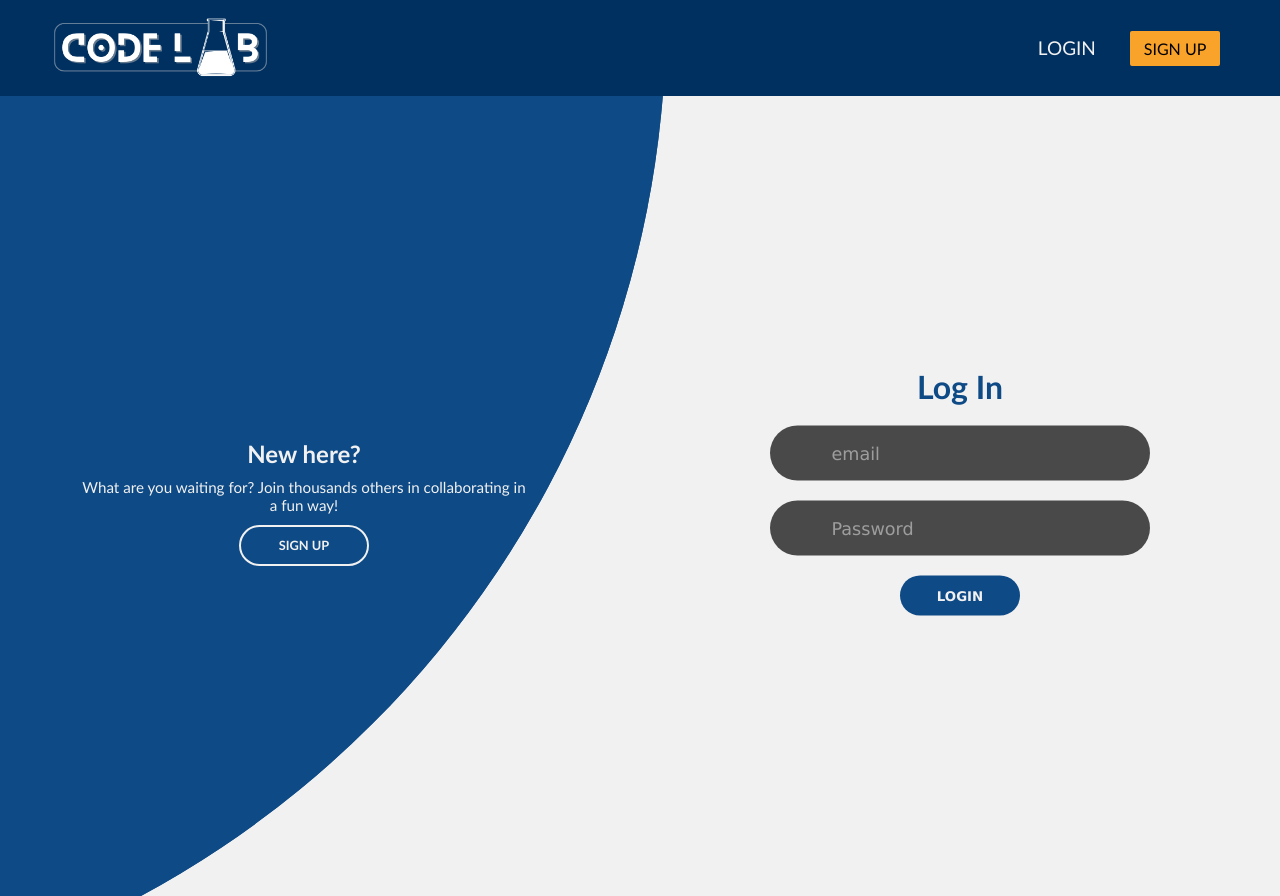
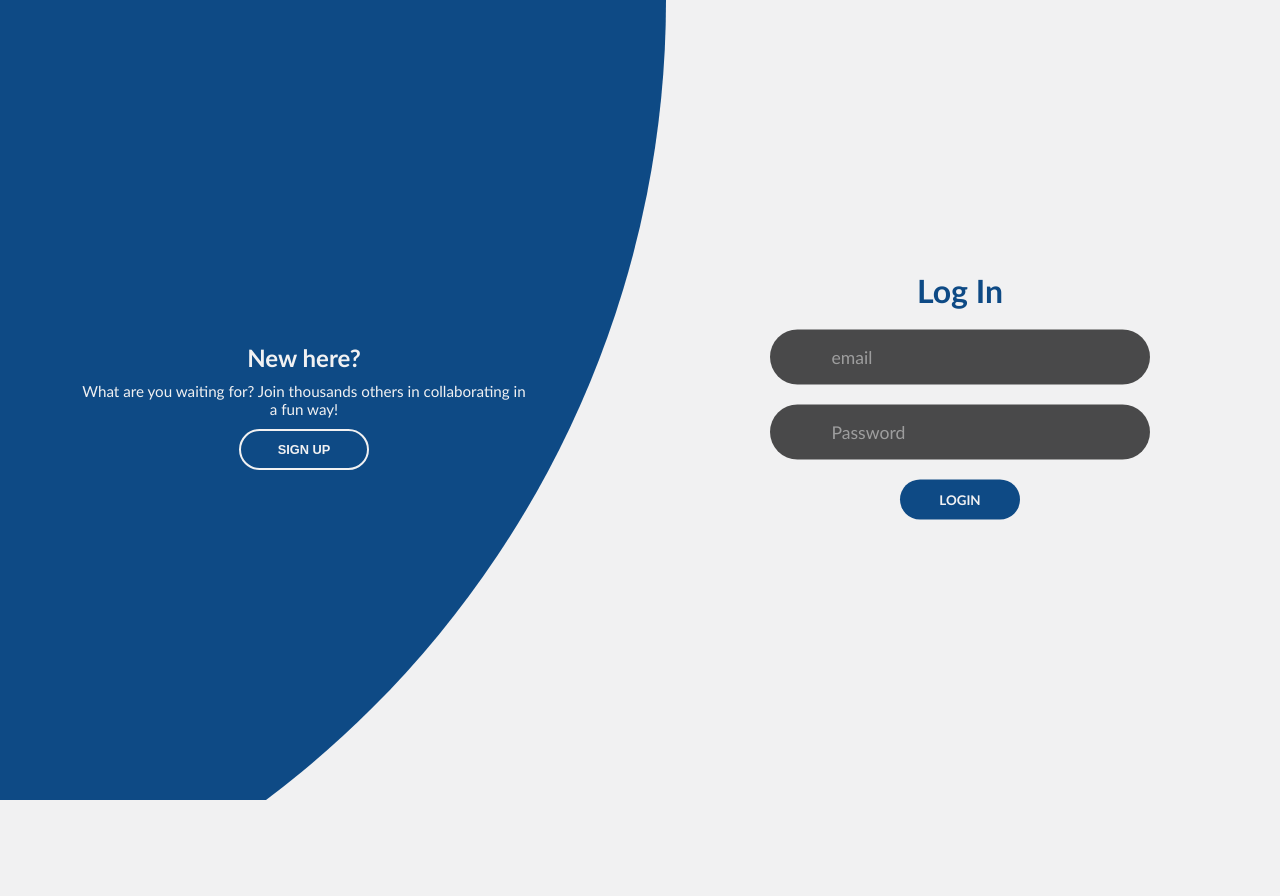
Before and after one commit to GordonChen19/CodeLab-Source-Code, a Flask app: page /login in a window 1280 px wide. After the commit the page ends 800 px from the top, so only its background shows below. Run offline with Flask 3, Linux system fonts and the light colour scheme; parts of the project's set-up code (start-up, migrations or seed data) failed here and were passed over; some libraries are stand-ins or nearby versions.

Commit message:
login page

```diff
--- a/Website/static/css/login.css
+++ b/Website/static/css/login.css
@@ -15,7 +15,8 @@
 }
 
 body, input{
-    font-family: Verdana, Geneva, Tahoma, sans-serif;
+    font-family: "Trebuchet MS", "Lucida Sans Unicode", "Lucida Grande",
+    "Lucida Sans", Arial, sans-serif;
     color: var(--white-color);
 }
 
@@ -34,7 +35,7 @@ body, input{
     height: 2000px;
     border-radius: 50%;
     background: linear-gradient(-45deg, var(--dark-color), var(--colorMain) );
-    top: -10%;
+    top: 0%;
     right: 48%;
     transform: translateY(-50%);
     z-index: 6;
@@ -146,7 +147,6 @@ form.sign-up-form{
 }
 
 
-
 .panels-container{
     position: absolute;
     width: 100%;
@@ -185,9 +185,9 @@ form.sign-up-form{
 }
 
 .panel h3{
-font-weight: 600;
-line-height: 1;
-font-size: 1.5rem;
+    font-weight: 600;
+    line-height: 1;
+    font-size: 1.5rem;
 }
 
 .panel p{
--- a/Website/templates/login.html
+++ b/Website/templates/login.html
@@ -1,9 +1,11 @@
-{% extends "base.html" %} {% block title %}Login{% endblock %} {% block content
-  %}
 
+ {% block content%}
 
+  <head>
     <link rel="stylesheet" href="{{url_for("static",filename="css/login.css")}}">
+  </head>
 
+  <body>
     <div class="container">
       <div class="forms-container">
           <div class="signin-signup">
@@ -16,6 +18,7 @@
                         type="email"
                         placeholder="email"
                         name="email"
+                        id="email"
                       >
                   </div>
                   <div class="input-field">
@@ -24,6 +27,7 @@
                       type="password"
                       placeholder="Password"
                       name="password"
+                      id="password"
                     >
                   </div>
                   <input
@@ -41,7 +45,9 @@
                       <input
                         type="text"
                         placeholder="Username"
-                      name="name">
+                        name="name"
+                        id="username"
+                      >
                   </div>
                   <div class="input-field">
                       <i class="fas fa-envelope"></i>
@@ -49,6 +55,7 @@
                         type="email"
                         placeholder="Email"
                         name="email"
+                        id="email"
                       >
                   </div>
                   <div class="input-field">
@@ -57,6 +64,7 @@
                         type="password1"
                         placeholder="Enter password"
                         name="password1"
+                        id="password1"
                       >
                   </div>
 
@@ -66,6 +74,7 @@
                       type="password2"
                       placeholder="Confirm password"
                       name="password2"
+                      id="password2"
                     >
                   </div>
 
@@ -73,6 +82,7 @@
                     type="submit"
                     value="sign up"
                     class="btn solid"
+                    class="signup-btn"
                   >
               </form>
               {% if error %}
@@ -88,9 +98,7 @@
             <p>What are you waiting for? Join thousands others in collaborating in a fun way!</p>
             <button class="btn transparent" id="sign-up-btn">Sign up</button>
           </div>
-
         </div>
-
         <div class="panel right-panel">
           <div class="content">
             <h3>Already a member?</h3>
@@ -98,9 +106,7 @@
             </p>
             <button class="btn transparent" id="sign-in-btn">Log in</button>
           </div>
-
         </div>
-
       </div>
     </div>
 
@@ -118,6 +124,9 @@
       });
 
     </script>
+  </body>
+
+
 
 
   {% endblock %}
```
Also changed, not shown: Website/templates/login-signup.html (added, +9 -0 lines). Lines whose indentation alone changed are shown as unchanged.
